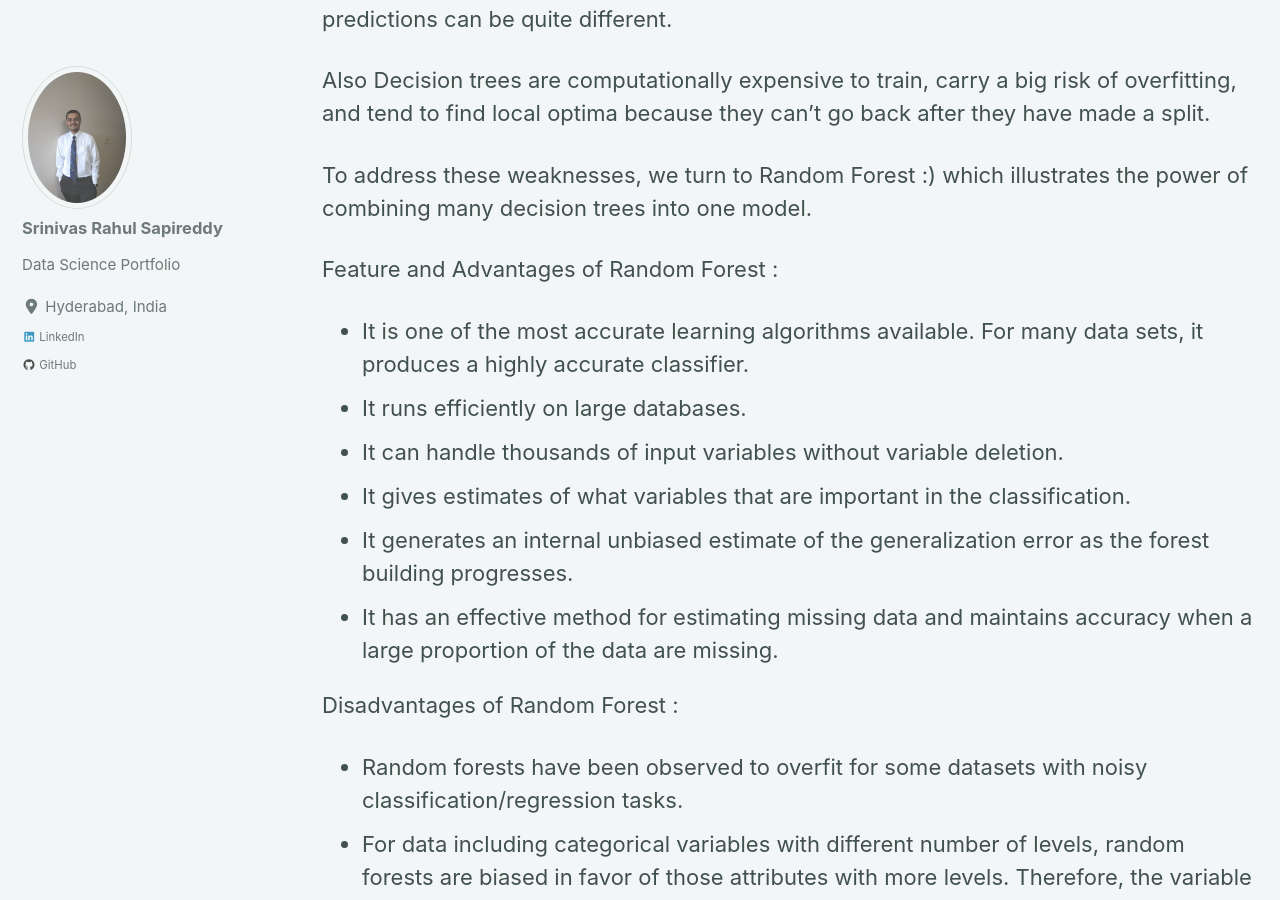
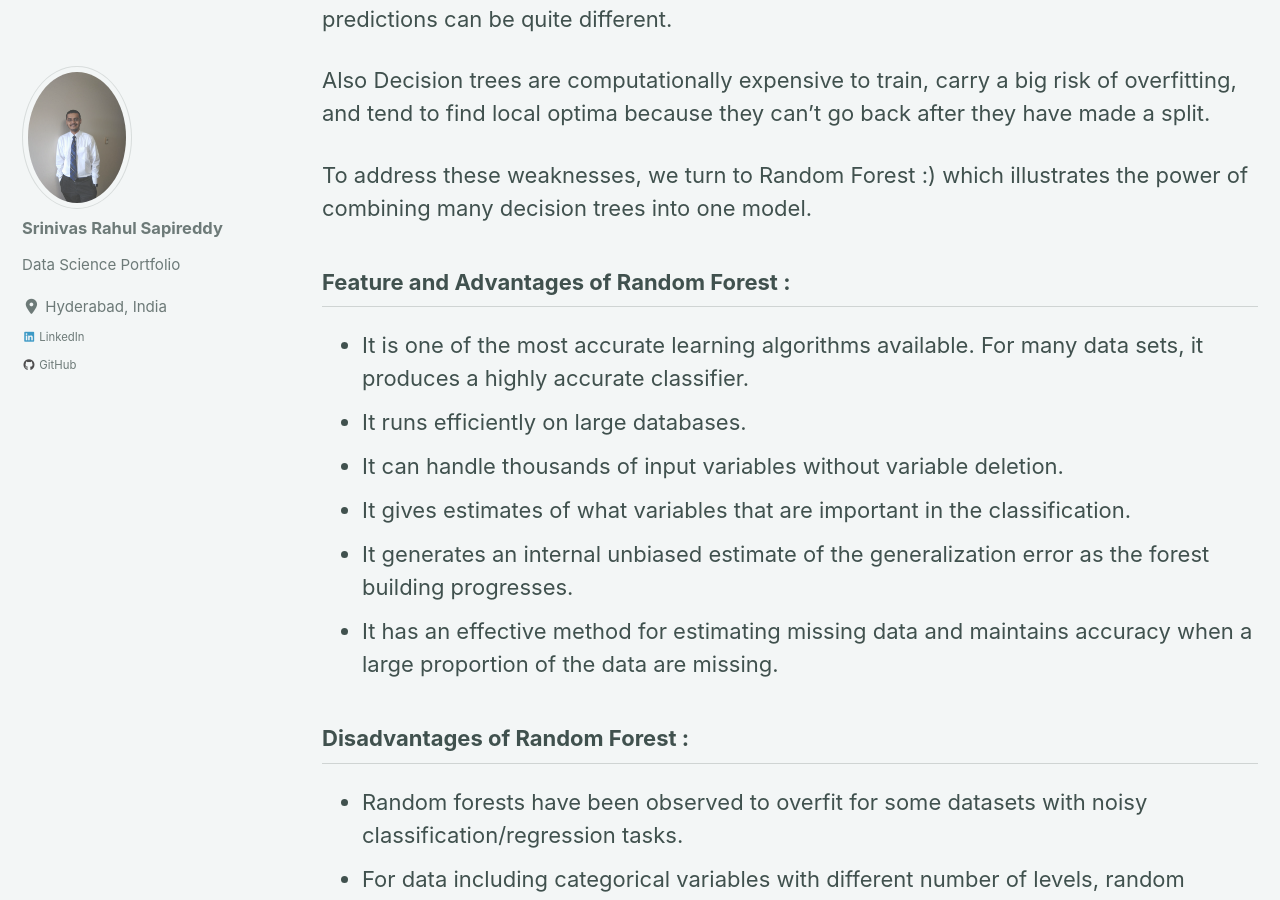
Before and after one commit to srsapireddy/srsapireddy.github.io, a Jekyll site: the page built from _posts/2020-02-09-Random-Forest.md, in a window 1280 px wide and 900 px high, scrolled down 4869 px. Built offline with Jekyll 4.4.1, drawn with Linux system fonts in a browser that asks for light colours; cached includes are drawn as plain includes; nearby versions of some CDN libraries.

Commit message:
new gith

```diff
--- a/_posts/2020-02-09-Random-Forest.md
+++ b/_posts/2020-02-09-Random-Forest.md
@@ -117,7 +117,7 @@ Also Decision trees are computationally expensive to train, carry a big risk of
 
 To address these weaknesses, we turn to Random Forest :) which illustrates the power of combining many decision trees into one model.
 
-Feature and Advantages of Random Forest :
+## Feature and Advantages of Random Forest :
 * It is one of the most accurate learning algorithms available. For many data sets, it produces a highly accurate classifier.
 * It runs efficiently on large databases.
 * It can handle thousands of input variables without variable deletion.
@@ -125,6 +125,6 @@ Feature and Advantages of Random Forest :
 * It generates an internal unbiased estimate of the generalization error as the forest building progresses.
 * It has an effective method for estimating missing data and maintains accuracy when a large proportion of the data are missing.
 
-Disadvantages of Random Forest :
+## Disadvantages of Random Forest :
 * Random forests have been observed to overfit for some datasets with noisy classification/regression tasks.
 * For data including categorical variables with different number of levels, random forests are biased in favor of those attributes with more levels. Therefore, the variable importance scores from random forest are not reliable for this type of data.
```
